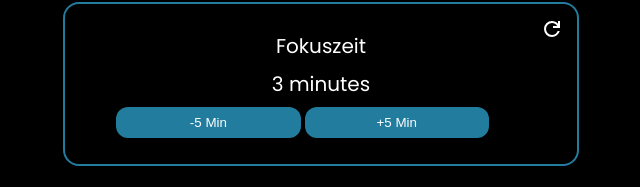
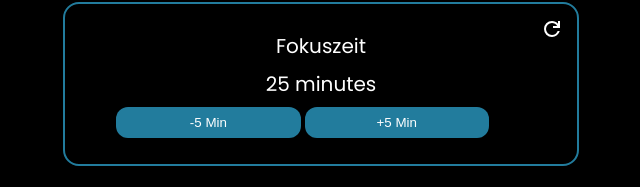
Before and after one commit to boguumi/studycraft, a plain HTML site: page pomodoro.html in a window 1280 px wide. Shown: the part 265-452 px from the top of the page, 319-959 px from the left. Drawn offline with Linux system fonts and the light colour scheme; no server answers.

Commit message:
Add files via upload

```diff
--- a/pomodoro.html
+++ b/pomodoro.html
@@ -43,7 +43,7 @@
                         d="M480-160q-134 0-227-93t-93-227q0-134 93-227t227-93q69 0 132 28.5T720-690v-110h80v280H520v-80h168q-32-56-87.5-88T480-720q-100 0-170 70t-70 170q0 100 70 170t170 70q77 0 139-44t87-116h84q-28 106-114 173t-196 67Z" />
                 </svg>
                 <p>Fokuszeit</p>
-                <p><span class="zahl-fokuszeit">3</span> minutes</p>
+                <p><span class="zahl-fokuszeit">25</span> minutes</p>
                 <div class="pomodoro-buttons">
 
                     <button class="pomodoro-button fokuszeitMinus">-5 Min</button>
```
